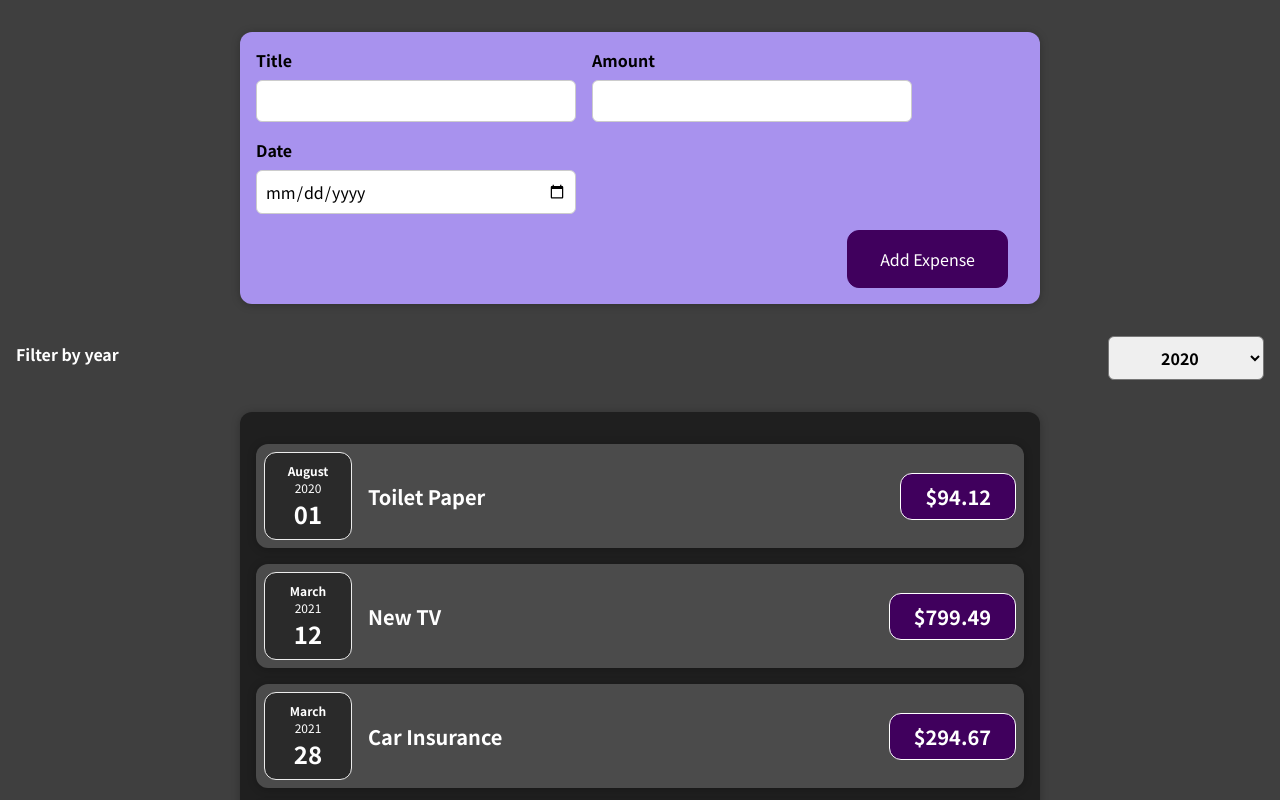
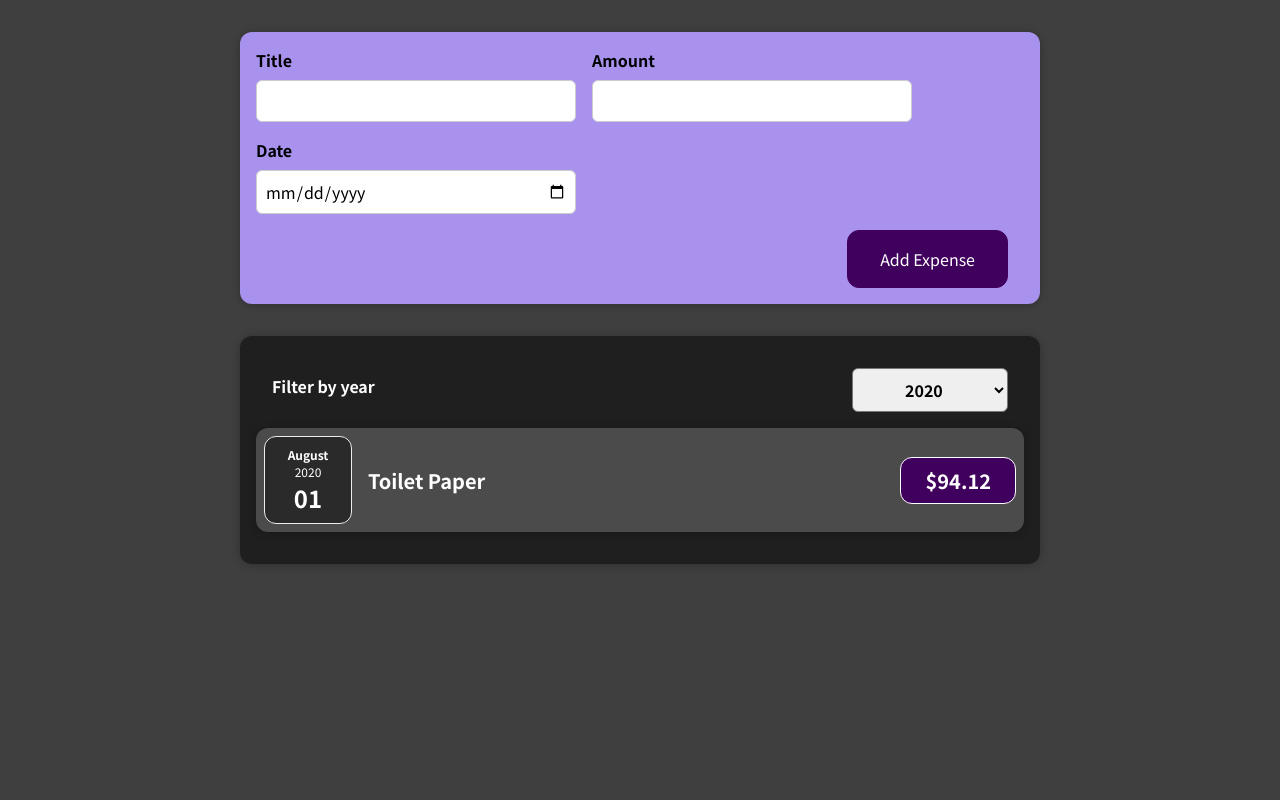
Before and after one commit to JackCode/001-starting-setup, a React (Create React App) app: page / in a window 1280 px wide. Shown: the top 800 px of the page. Built offline with nearby package versions, Linux system fonts and the light colour scheme.

Commit message:
displaying conditional content with ternary

```diff
--- a/src/components/Expenses/Expenses.js
+++ b/src/components/Expenses/Expenses.js
@@ -12,23 +12,31 @@ const Expenses = function (props) {
     setFilteredYear(selectedYear);
   };
 
+  const expensesFilteredByYear = props.expenses.filter(
+    (expense) => expense.date.getFullYear() + "" === filteredYear
+  );
+
+  let expensesContent = <p>No expenses found.</p>;
+
+  if (expensesFilteredByYear.length > 0) {
+    expensesContent = expensesFilteredByYear.map((expense) => (
+      <ExpenseItem
+        title={expense.title}
+        amount={expense.amount}
+        date={expense.date}
+        key={expense.id}
+      />
+    ));
+  }
+
   return (
-    <div>
+    <Card className="expenses">
       <ExpensesFilter
         selected={filteredYear}
         onChangeFilter={filterChangedHandler}
       />
-      <Card className="expenses">
-        {props.expenses.map((exp, i) => (
-          <ExpenseItem
-            title={exp.title}
-            amount={exp.amount}
-            date={exp.date}
-            key={exp.id}
-          />
-        ))}
-      </Card>
-    </div>
+      {expensesContent}
+    </Card>
   );
 };
 
--- a/src/components/NewExpense/ExpenseForm.js
+++ b/src/components/NewExpense/ExpenseForm.js
@@ -19,7 +19,7 @@ const ExpenseForm = function (props) {
     //   enteredTitle: event.target.value,
     // });
 
-    // Use this method if new state depends on previoud state
+    // Use this method if new state depends on previous state
     // setUserInput((prevState) => {
     //   return { ...prevState, enteredTitle: event.target.value };
     // });
```
